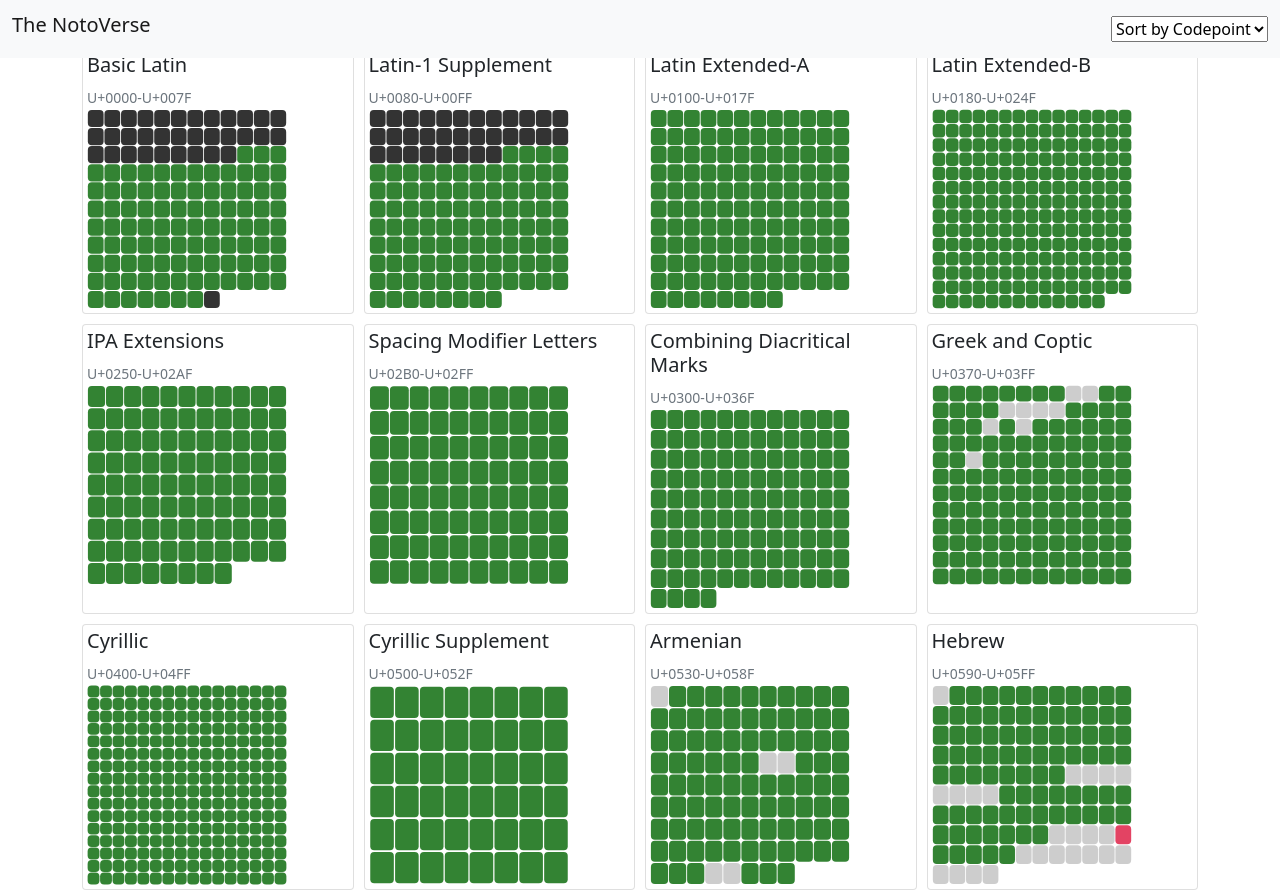
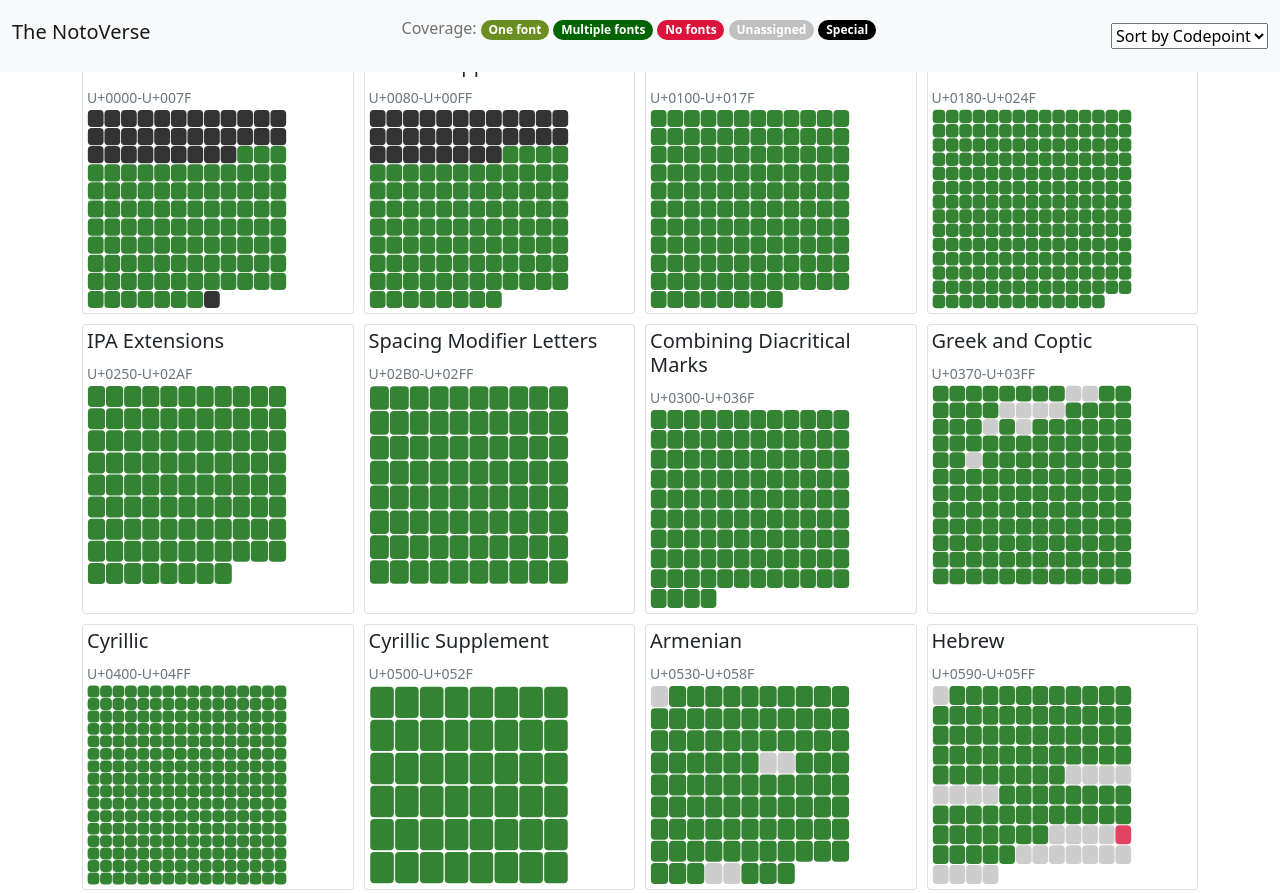
Before and after one commit to notofonts/overview, a plain HTML site: page index.html in a window 1280 px wide. Shown: the top 893 px of the page. Drawn offline with nearby package versions, Linux system fonts and the light colour scheme.

Commit message:
Add a legend. Fixes #3

```diff
--- a/index.html
+++ b/index.html
@@ -32,6 +32,14 @@
 <nav class="navbar fixed-top navbar-light bg-light">
   <div class="container-fluid">
     <h1 class="navbar-brand" href="#">The NotoVerse</h1>
+
+    <p class="navbar-text">Coverage:
+    <span class="badge rounded-pill" style="background-color: olivedrab;">One font</span>
+    <span class="badge rounded-pill" style="background-color: darkgreen;">Multiple fonts</span>
+    <span class="badge rounded-pill" style="background-color: crimson;">No fonts</span>
+    <span class="badge rounded-pill" style="background-color: silver;">Unassigned</span>
+    <span class="badge rounded-pill" style="background-color: black;">Special</span>
+  </p>
     <select id="sort">
         <option value="cp">Sort by Codepoint</option>
         <option value="alpha">Sort Alphabetical</option>
```
